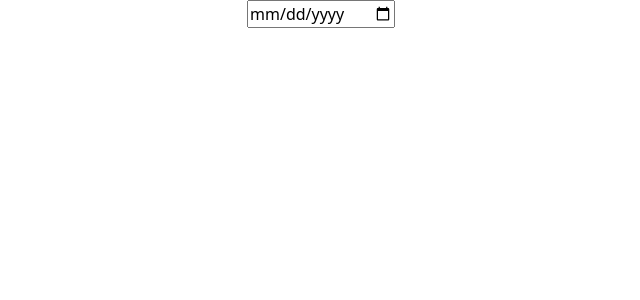
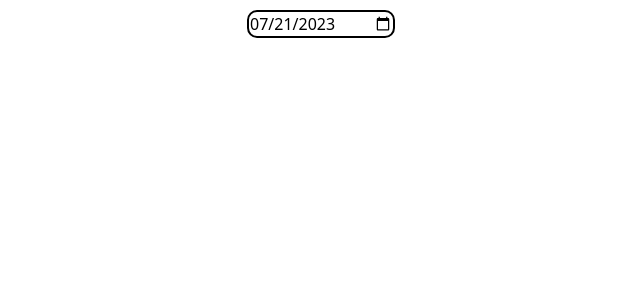
Before and after one commit to cassioegc/repositorio-de-testes, a React (Create React App) app in the folder frontend/: page / in a window 1280 px wide. Shown: the top 300 px of the page, without its empty margins (319-959 px from the left). Built offline with nearby package versions, Linux system fonts and the light colour scheme.

Commit message:
nova versão com data

```diff
--- a/frontend/src/components/News.js
+++ b/frontend/src/components/News.js
@@ -14,17 +14,15 @@ export const News = ({ papel, data }) => {
             .then(data => {
                 setNoticias(data)
             });
-    }, [papel]);
+    }, [papel, data]);
 
     return (
-        noticias.length ?
+        noticias?.length ?
         (<div style={{margin: '0px 5px 5px 5px'}}>
             <h1 style={{textAlign: 'start' }}><Badge bg="secondary">{papel.toUpperCase()}</Badge></h1>
-
             <CardGroup >
                 {noticias.map(({ NwsMsg: { id, headline , dateTime} }) => <New key={id} title={headline} date={dateTime}/>)}
             </CardGroup>
         </div>) : null
-
     )
 };
--- a/frontend/src/views/Home.js
+++ b/frontend/src/views/Home.js
@@ -19,25 +19,28 @@ export const Home = () => {
     "csan",
     "vale",
   ];
-  const [date, setDate] = useState('');
+  const [date, setDate] = useState(new Date().toLocaleDateString("en-CA"));
 
   const handleDateChange = (e) => {
     const value = e.target.value;
-    //const data = new Date(value).toLocaleDateString("en-CA");
     setDate(value);
   };
 
   return (
+    date && (
       <div>
-      <div>
-        <input id="date" type="date" onChange={handleDateChange} />
-        {date}
+        <div style={{margin: "10px 0 10px 0"}}>
+          <input id="date" type="date" onChange={handleDateChange} value={date} style={{
+            borderStyle: "double",
+            borderColor: "var(--bs-heading-color)",
+            borderRadius: "10px"
+          }} />
         </div>
         <div>
           {papeis.map((papel) => (
             <News papel={papel} key={papel} data={date} />
           ))}
         </div>
-    </div>
+      </div>)
   );
 };
```
Also changed, not shown: 9 other files (tests, documents, lock files or other folders). Lines whose indentation alone changed are shown as unchanged.
